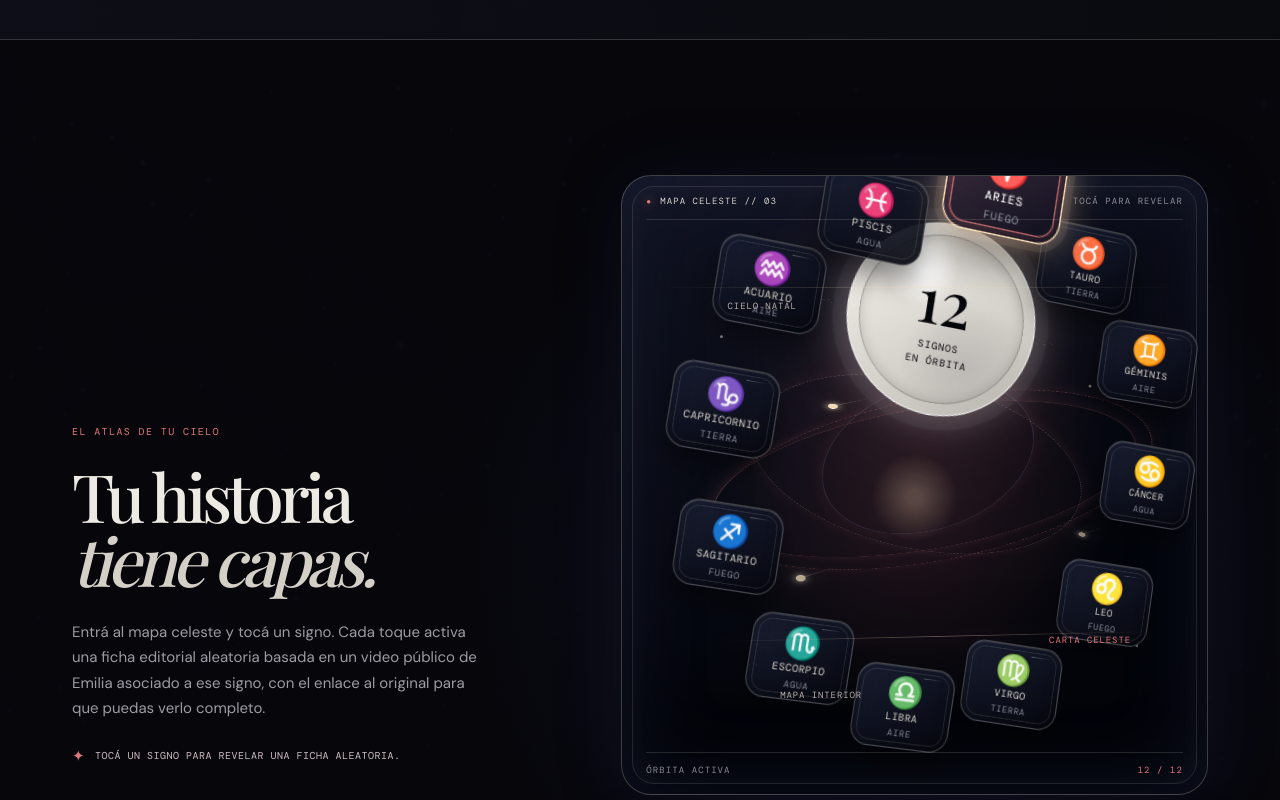
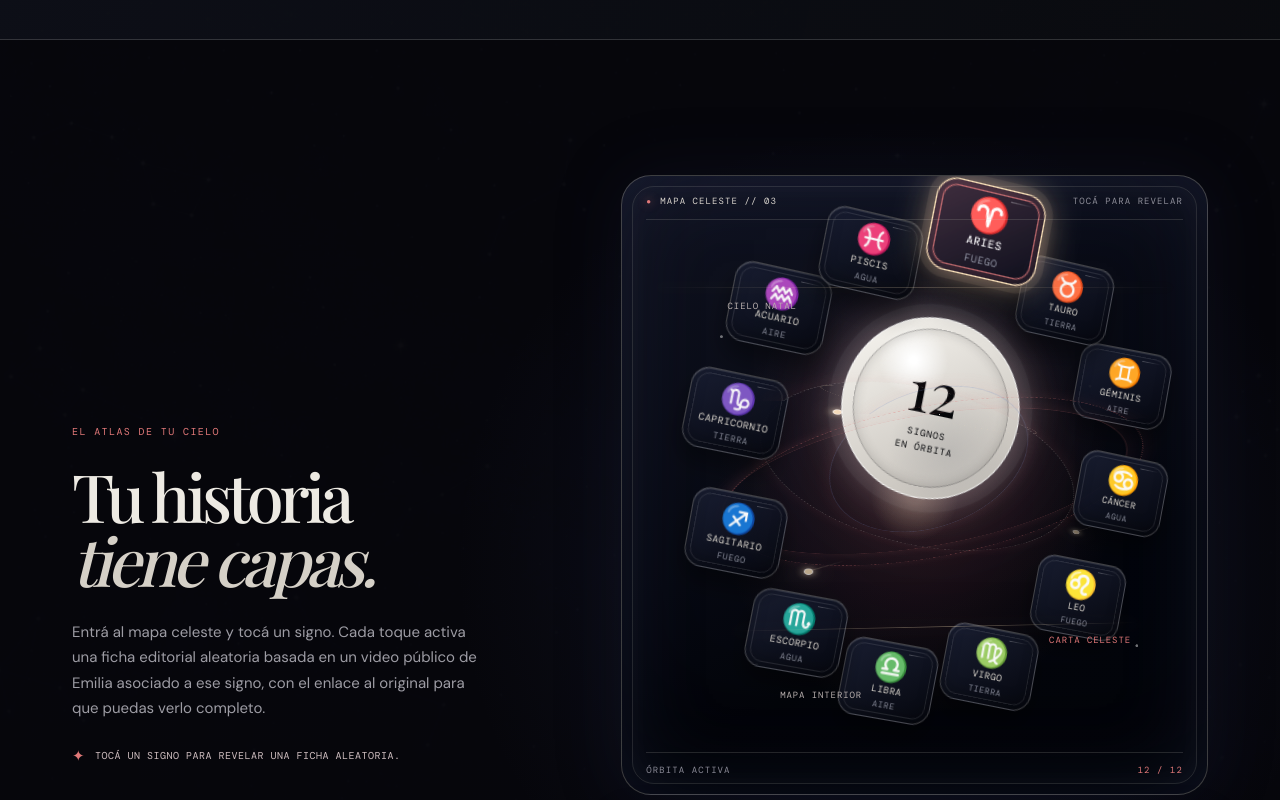
Before and after one commit to deepbrainreset/CandyTarot, a Next.js app: page / in a window 1280 px wide. Shown: the part 3960-4760 px from the top of the page. Built offline with nearby package versions, Linux system fonts and the light colour scheme; a web font is replaced by a local one.

Commit message:
Ajusta profundidad y legibilidad del mapa zodiacal

```diff
--- a/app/globals.css
+++ b/app/globals.css
@@ -789,9 +789,9 @@ img { max-width: 100%; }
 .zodiac-game-hud small { color: #8d8d98; font: inherit; }
 .zodiac-game-scene {
   position: absolute;
-  inset: 7% 3% 5%;
+  inset: 10% 5% 8%;
   z-index: 4;
-  transform: rotateX(52deg) rotateY(-7deg) rotateZ(-9deg) scale(.95);
+  transform: rotateX(52deg) rotateY(-7deg) rotateZ(-9deg) scale(.9);
   transform-style: preserve-3d;
   animation: zodiacCamera 16s ease-in-out infinite;
 }
@@ -904,7 +904,7 @@ img { max-width: 100%; }
     0 0 42px rgba(255, 255, 255, .34),
     0 0 120px rgba(224, 120, 120, .2);
   text-align: center;
-  transform: translate3d(-50%, -50%, 168px) rotateX(-52deg) rotateZ(9deg);
+  transform: translate3d(-50%, -50%, 76px) rotateZ(9deg) rotateY(7deg) rotateX(-52deg);
   transform-style: preserve-3d;
   animation: zodiacCorePulse 5.5s ease-in-out infinite;
 }
@@ -936,7 +936,7 @@ img { max-width: 100%; }
   position: absolute;
   inset: 0;
   z-index: 20;
-  transform: rotateX(-52deg) rotateZ(9deg) translateZ(47px);
+  transform: rotateZ(9deg) rotateY(7deg) rotateX(-52deg) translateZ(23px);
   transform-style: preserve-3d;
 }
 .zodiac-sign {
@@ -967,18 +967,18 @@ img { max-width: 100%; }
   animation: zodiacSignTurn 9s ease-in-out infinite;
   transition: color .25s, border-color .25s, background .25s, box-shadow .25s, transform .25s, filter .25s;
 }
-.zodiac-sign:nth-child(1) { --sign-depth: 94px; --sign-tilt: -4deg; }
-.zodiac-sign:nth-child(2) { --sign-depth: 78px; --sign-tilt: -2deg; }
-.zodiac-sign:nth-child(3) { --sign-depth: 62px; --sign-tilt: 2deg; }
-.zodiac-sign:nth-child(4) { --sign-depth: 51px; --sign-tilt: 4deg; }
-.zodiac-sign:nth-child(5) { --sign-depth: 44px; --sign-tilt: 5deg; }
-.zodiac-sign:nth-child(6) { --sign-depth: 39px; --sign-tilt: 3deg; }
-.zodiac-sign:nth-child(7) { --sign-depth: 45px; --sign-tilt: 1deg; }
-.zodiac-sign:nth-child(8) { --sign-depth: 52px; --sign-tilt: -2deg; }
-.zodiac-sign:nth-child(9) { --sign-depth: 61px; --sign-tilt: -4deg; }
-.zodiac-sign:nth-child(10) { --sign-depth: 72px; --sign-tilt: -5deg; }
-.zodiac-sign:nth-child(11) { --sign-depth: 84px; --sign-tilt: -4deg; }
-.zodiac-sign:nth-child(12) { --sign-depth: 96px; --sign-tilt: -3deg; }
+.zodiac-sign:nth-child(1) { --sign-depth: 55px; --sign-tilt: -4deg; }
+.zodiac-sign:nth-child(2) { --sign-depth: 46px; --sign-tilt: -2deg; }
+.zodiac-sign:nth-child(3) { --sign-depth: 36px; --sign-tilt: 2deg; }
+.zodiac-sign:nth-child(4) { --sign-depth: 28px; --sign-tilt: 4deg; }
+.zodiac-sign:nth-child(5) { --sign-depth: 22px; --sign-tilt: 5deg; }
+.zodiac-sign:nth-child(6) { --sign-depth: 18px; --sign-tilt: 3deg; }
+.zodiac-sign:nth-child(7) { --sign-depth: 21px; --sign-tilt: 1deg; }
+.zodiac-sign:nth-child(8) { --sign-depth: 28px; --sign-tilt: -2deg; }
+.zodiac-sign:nth-child(9) { --sign-depth: 35px; --sign-tilt: -4deg; }
+.zodiac-sign:nth-child(10) { --sign-depth: 43px; --sign-tilt: -5deg; }
+.zodiac-sign:nth-child(11) { --sign-depth: 51px; --sign-tilt: -4deg; }
+.zodiac-sign:nth-child(12) { --sign-depth: 57px; --sign-tilt: -3deg; }
 .zodiac-sign:nth-child(3n) { animation-delay: -2.2s; }
 .zodiac-sign:nth-child(4n) { animation-delay: -4.4s; }
 .zodiac-sign::before {
@@ -1302,10 +1302,10 @@ details p { max-width: 600px; margin: 17px 0 2px; color: #9898a2; font-size: 14p
   .zodiac-game-hud { top: 15px; right: 16px; left: 16px; }
   .zodiac-game-hud small { font-size: 8px; }
   .zodiac-game-scene {
-    inset: 9% 0 7%;
-    transform: rotateX(51deg) rotateY(-5deg) rotateZ(-8deg) scale(.9);
+    inset: 11% 2% 8%;
+    transform: rotateX(51deg) rotateY(-5deg) rotateZ(-8deg) scale(.86);
   }
-  .zodiac-signs { transform: rotateX(-51deg) rotateZ(8deg) translateZ(34px); }
+  .zodiac-signs { transform: rotateZ(8deg) rotateY(5deg) rotateX(-51deg) translateZ(22px); }
   .zodiac-sign {
     width: 68px;
     min-height: 58px;
@@ -1315,7 +1315,7 @@ details p { max-width: 600px; margin: 17px 0 2px; color: #9898a2; font-size: 14p
   .zodiac-core {
     width: 124px;
     height: 124px;
-    transform: translate3d(-50%, -50%, 130px) rotateX(-51deg) rotateZ(8deg);
+    transform: translate3d(-50%, -50%, 74px) rotateZ(8deg) rotateY(5deg) rotateX(-51deg);
   }
   .zodiac-core strong { font-size: 42px; }
   .zodiac-map-grid { background-size: 32px 20px; }
```
